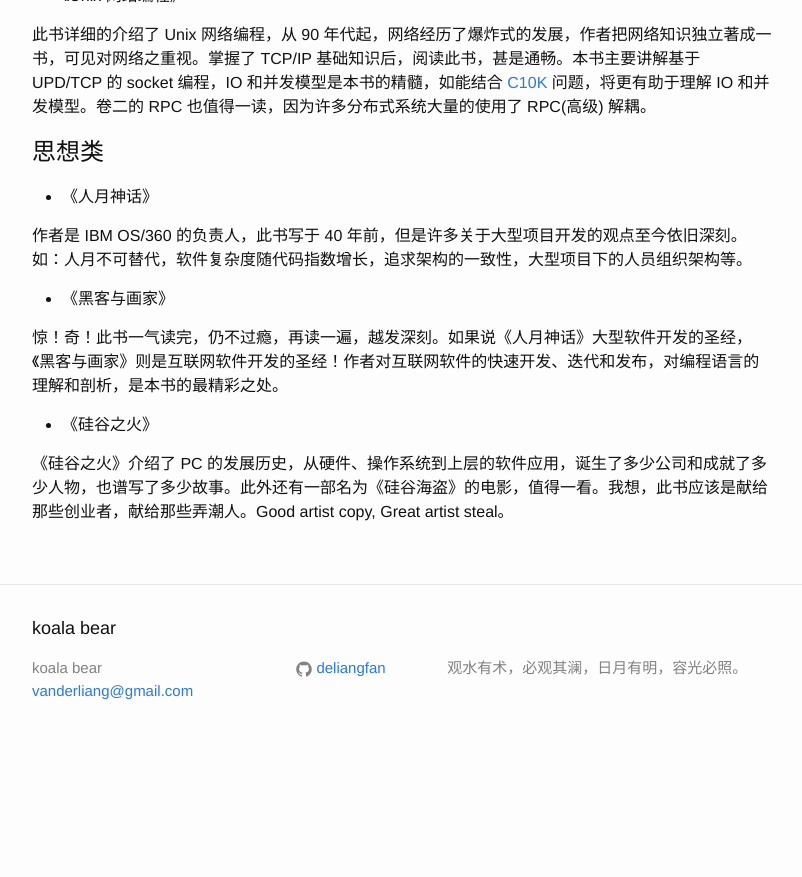
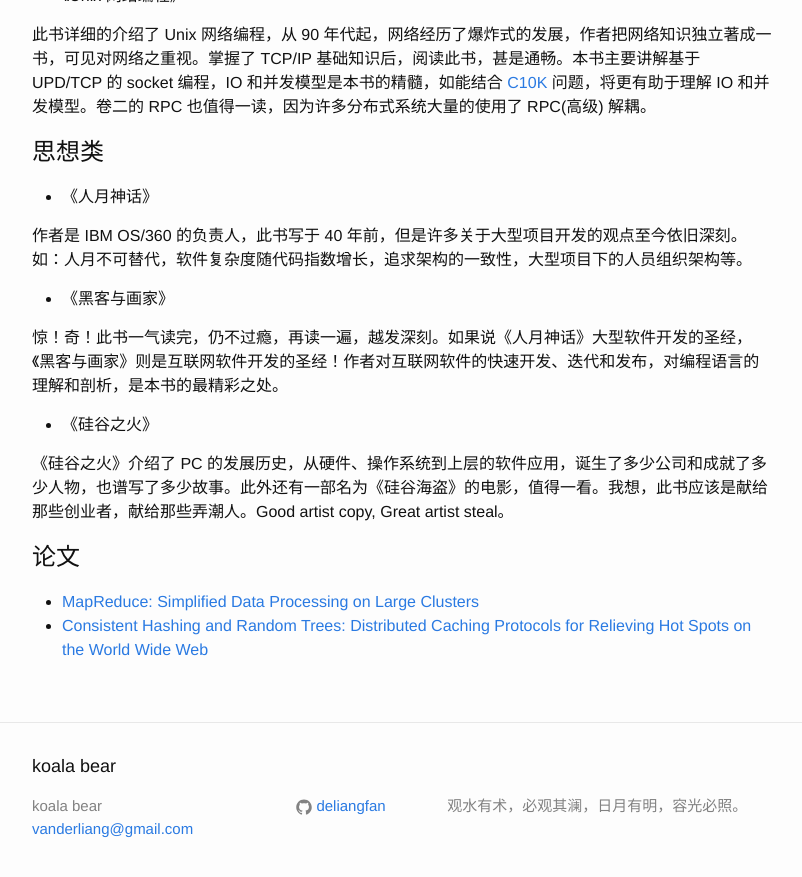
Before and after one commit to DeliangFan/deliangfan.github.io, a Jekyll site: the page built from _posts/2016-11-06-book.markdown, in a window 1280 px wide and 900 px high, scrolled down 1206 px. Shown: the top 877 px of the window, without its empty margins (238-1040 px from the left). Built offline with Jekyll 4.4.1, drawn with Linux system fonts in a browser that asks for light colours; comment, search, counter and statistics services are not loaded; before the commit the page ends 1968 px from its top, so only the background shows below that.

Commit message:
Update book

```diff
--- a/_posts/2016-11-06-book.markdown
+++ b/_posts/2016-11-06-book.markdown
@@ -46,3 +46,8 @@
 - 《硅谷之火》
 
 《硅谷之火》介绍了 PC 的发展历史，从硬件、操作系统到上层的软件应用，诞生了多少公司和成就了多少人物，也谱写了多少故事。此外还有一部名为《硅谷海盗》的电影，值得一看。我想，此书应该是献给那些创业者，献给那些弄潮人。Good artist copy, Great artist steal。
+
+# 论文
+
+- [MapReduce: Simplified Data Processing on Large Clusters](https://static.googleusercontent.com/media/research.google.com/en//archive/mapreduce-osdi04.pdf)
+- [Consistent Hashing and Random Trees: Distributed Caching Protocols for Relieving Hot Spots on the World Wide Web](https://www.akamai.com/es/es/multimedia/documents/technical-publication/consistent-hashing-and-random-trees-distributed-caching-protocols-for-relieving-hot-spots-on-the-world-wide-web-technical-publication.pdf)
```
